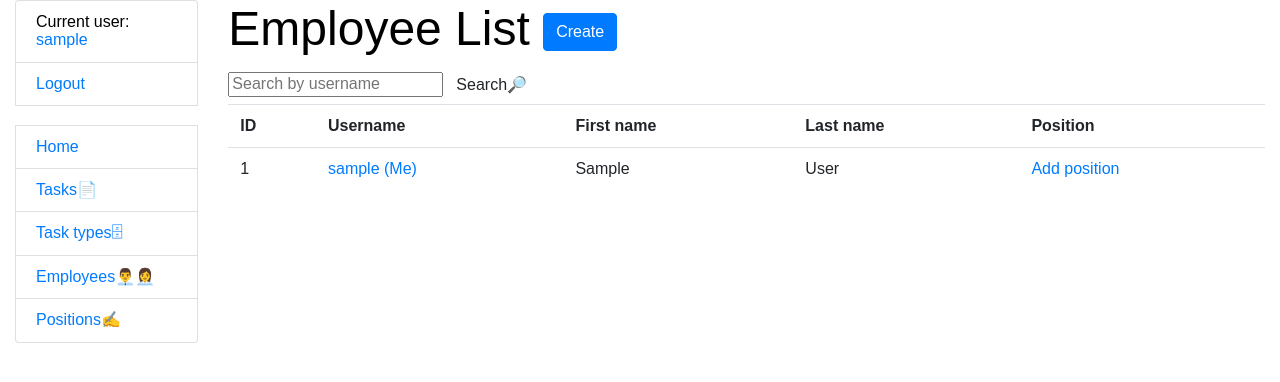
After one commit to verbik/task_manager, a Django app: page /employees/ in a window 1280 px wide. The commit adds this page. Shown: the top 382 px of the page. Run offline with Django 4.2, Linux system fonts and the light colour scheme; the visitor is signed in with stand-in values (Sample User, id 1); data comes from the database, SQL or seed files in the repository; some libraries are stand-ins or nearby versions.

Commit message:
feat: - add create, delete, update, list views for Employee model

```diff
--- a/catalog/forms.py
+++ b/catalog/forms.py
@@ -1,7 +1,8 @@
 from django import forms
+from django.contrib.auth.forms import UserCreationForm
 from django.core.exceptions import ValidationError
 
-from catalog.models import TaskType
+from catalog.models import TaskType, Employee
 
 
 class TaskTypeSearchForm(forms.Form):
@@ -29,3 +30,30 @@ class TaskSearchForm(forms.Form):
     #     required=False,
     #     choices=TaskType.objects.values_list()
     # )
+
+
+class EmployeeSearchForm(forms.Form):
+    username = forms.CharField(
+        max_length=255,
+        required=False,
+        label="",
+        widget=forms.TextInput(
+            attrs={"placeholder": "Search by username"}
+        )
+    )
+
+
+class EmployeeCreationForm(UserCreationForm):
+    class Meta(UserCreationForm.Meta):
+        model = Employee
+        fields = UserCreationForm.Meta.fields + (
+            "first_name",
+            "last_name",
+            "position"
+        )
+
+
+class EmployeePositionUpdateForm(forms.ModelForm):
+    class Meta:
+        model = Employee
+        fields = ["position"]
--- a/catalog/models.py
+++ b/catalog/models.py
@@ -1,5 +1,6 @@
 from django.contrib.auth.models import AbstractUser
 from django.db import models
+from django.urls import reverse
 
 
 class Position(models.Model):
@@ -23,6 +24,9 @@ class Employee(AbstractUser):
         return (f"{self.username}: "
                 f"{self.first_name} {self.last_name} "
                 f"({self.position})")
+
+    def get_absolute_url(self):
+        return reverse("catalog:employee-detail", kwargs={"pk": self.pk})
 
 
 class TaskType(models.Model):
--- a/catalog/urls.py
+++ b/catalog/urls.py
@@ -9,7 +9,14 @@ from .views import (
     TaskListView,
     TaskCreateView,
     TaskUpdateView,
-    TaskDeleteView
+    TaskDeleteView,
+    TaskDetailView,
+    toggle_assign_to_task,
+    EmployeeListView,
+    EmployeeDetailView,
+    EmployeeCreateView,
+    EmployeeUpdatePositionView,
+    EmployeeDeleteView
 )
 
 urlpatterns = [
@@ -46,14 +53,50 @@ urlpatterns = [
         name="task-create"
     ),
     path(
-        "task/<int:pk>/update/",
+        "tasks/<int:pk>/update/",
         TaskUpdateView.as_view(),
         name="task-update"
     ),
     path(
-        "task/<int:pk>/delete/",
+        "tasks/<int:pk>/delete/",
         TaskDeleteView.as_view(),
         name="task-delete"
+    ),
+    path(
+        "tasks/<int:pk>/",
+        TaskDetailView.as_view(),
+        name="task-detail"
+    ),
+    path(
+        "tasks/<int:pk>/toggle-assign/",
+        toggle_assign_to_task,
+        name="toggle-task-assign"
+    ),
+    # Employee
+    path(
+        "employees/",
+        EmployeeListView.as_view(),
+        name="employee-list"
+    ),
+    path(
+        "employees/<int:pk>/",
+        EmployeeDetailView.as_view(),
+        name="employee-detail"
+    ),
+    path(
+        "employees/create/",
+        EmployeeCreateView.as_view(),
+        name="employee-create"
+    ),
+    path(
+        "employees/<int:pk>/update/",
+        EmployeeUpdatePositionView.as_view(),
+        name="employee-update"
+    ),
+    path(
+        "employee/<int:pk>/delete/",
+        EmployeeDeleteView.as_view(),
+        name="employee-delete"
     )
 ]
 
--- a/catalog/views.py
+++ b/catalog/views.py
@@ -1,14 +1,20 @@
 from django.contrib.auth import get_user_model
 from django.contrib.auth.decorators import login_required
 from django.contrib.auth.mixins import LoginRequiredMixin
+from django.http import HttpResponseRedirect
 from django.shortcuts import render
 from django.urls import reverse_lazy
 from django.views import generic
 
 from catalog.models import (Task,
                             TaskType,
-                            Position)
-from catalog.forms import (TaskTypeSearchForm, TaskSearchForm)
+                            Position,
+                            Employee)
+from catalog.forms import (TaskTypeSearchForm,
+                           TaskSearchForm,
+                           EmployeeSearchForm,
+                           EmployeeCreationForm,
+                           EmployeePositionUpdateForm)
 
 
 @login_required
@@ -32,6 +38,7 @@ def index(request):
                   context=context)
 
 
+# Task Type Views
 class TaskTypeListView(LoginRequiredMixin, generic.ListView):
     model = TaskType
     context_object_name = "task_types_list"
@@ -76,6 +83,7 @@ class TaskTypeDeleteView(LoginRequiredMixin, generic.DeleteView):
     success_url = reverse_lazy("catalog:task-type-list")
 
 
+# Task Views
 class TaskListView(LoginRequiredMixin, generic.ListView):
     model = Task
     paginate_by = 5
@@ -125,3 +133,62 @@ class TaskUpdateView(LoginRequiredMixin, generic.UpdateView):
 class TaskDeleteView(LoginRequiredMixin, generic.DeleteView):
     model = Task
     success_url = reverse_lazy("catalog:task-list")
+
+
+class TaskDetailView(LoginRequiredMixin, generic.DetailView):
+    model = Task
+
+
+@login_required
+def toggle_assign_to_task(request, pk):
+    employee = get_user_model().objects.get(id=request.user.id)
+    if (
+        Task.objects.get(id=pk) in employee.tasks.all()
+    ):  # probably could check if car exists
+        employee.tasks.remove(pk)
+    else:
+        employee.tasks.add(pk)
+    return HttpResponseRedirect(reverse_lazy("catalog:task-detail", args=[pk]))
+
+
+class EmployeeListView(LoginRequiredMixin, generic.ListView):
+    model = Employee
+    paginate_by = 10
+
+    def get_context_data(self, *, object_list=None, **kwargs):
+        context = super(EmployeeListView, self).get_context_data(**kwargs)
+        username = self.request.GET.get("username", "")
+        context["search_form"] = EmployeeSearchForm(
+            initial={"username": username}
+        )
+        return context
+
+    def get_queryset(self):
+        queryset = super(EmployeeListView, self).get_queryset()
+        username = self.request.GET.get("username")
+
+        if username:
+            return queryset.filter(username__icontains=username)
+
+        return queryset
+
+
+class EmployeeCreateView(LoginRequiredMixin, generic.CreateView):
+    model = Employee
+    form_class = EmployeeCreationForm
+
+
+class EmployeeDetailView(LoginRequiredMixin, generic.DetailView):
+    model = Employee
+    queryset = Employee.objects.all().prefetch_related("tasks__task_type")
+
+
+class EmployeeUpdatePositionView(LoginRequiredMixin, generic.UpdateView):
+    model = Employee
+    form_class = EmployeePositionUpdateForm
+    success_url = reverse_lazy("catalog:employee-list")
+
+
+class EmployeeDeleteView(LoginRequiredMixin, generic.DeleteView):
+    model = Employee
+    success_url = reverse_lazy("catalog:employee-list")
--- /dev/null
+++ b/templates/catalog/employee_list.html
@@ -0,0 +1,46 @@
+{% extends "base.html" %}
+{% load crispy_forms_filters %}
+
+{% block content %}
+    <h1>
+      Employee List
+      <a href="{% url 'catalog:employee-create' %}" class="btn btn-primary link-to-page">
+        Create
+      </a>
+    </h1>
+    {% include "includes/search_form.html" %}
+    {% if employee_list %}
+    <table class="table">
+      <tr>
+        <th>ID</th>
+        <th>Username</th>
+        <th>First name</th>
+        <th>Last name</th>
+        <th>Position</th>
+      </tr>
+    {% for employee in employee_list %}
+      <tr>
+        <td>{{ employee.id }}</td>
+        <td>
+          <a href="{% url 'catalog:employee-detail' pk=employee.id %}">
+            {{ employee.username }}
+            {% if user == employee %} (Me){% endif %}
+          </a>
+        </td>
+        <td>{{ employee.first_name }}</td>
+        <td>{{ employee.last_name }}</td>
+        <td>
+          {% if employee.position %}
+            {{ employee.position }}
+          {% else %}
+            <a href="{% url 'catalog:employee-update' pk=employee.id %}">Add position</a>
+          {% endif %}
+        </td>
+      </tr>
+    {% endfor %}
+
+    </table>
+    {% else %}
+      <p>There are no employees in the service.</p>
+    {% endif %}
+{% endblock %}
--- a/templates/catalog/task_list.html
+++ b/templates/catalog/task_list.html
@@ -26,10 +26,7 @@
               {{ task.id }}
           </td>
           <td>
-              {{ task.name }}
-          </td>
-          <td>
-              {{ task.country }}
+              <a href="{% url 'catalog:task-detail' pk=task.id%}">{{ task.name }}</a>
           </td>
           <td>
               <a href="{% url 'catalog:task-type-update' pk=task.id %}">
--- a/templates/includes/navbar.html
+++ b/templates/includes/navbar.html
@@ -11,6 +11,6 @@
   <li class="list-group-item"><a href="{% url 'catalog:index' %}">Home</a></li>
   <li class="list-group-item"><a href="{% url 'catalog:task-list' %}">Tasks📄</a></li>
   <li class="list-group-item"><a href="{% url 'catalog:task-type-list' %}">Task types🗄</a></li>
-  <li class="list-group-item"><a href="#">Employees👨‍💼👩‍💼</a></li>
+  <li class="list-group-item"><a href="{% url 'catalog:employee-list' %}">Employees👨‍💼👩‍💼</a></li>
   <li class="list-group-item"><a href="#">Positions✍️</a></li>
 </ul>
```
Also changed, not shown: templates/catalog/employee_confirm_delete.html (added, +9 -0 lines), templates/catalog/employee_detail.html (added, +33 -0 lines), templates/catalog/employee_form.html (added, +12 -0 lines), templates/catalog/task_detail.html (added, +33 -0 lines).
